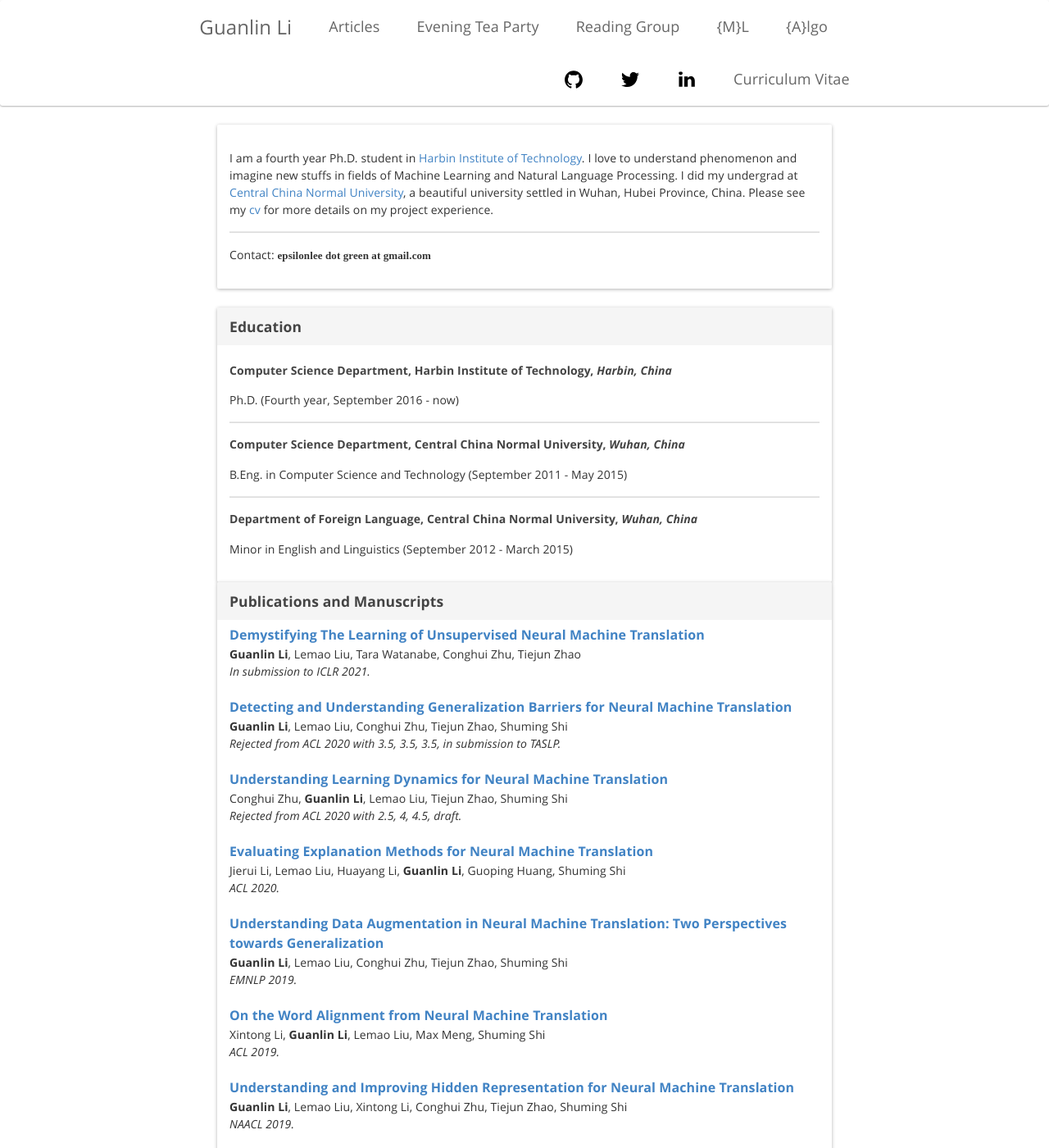
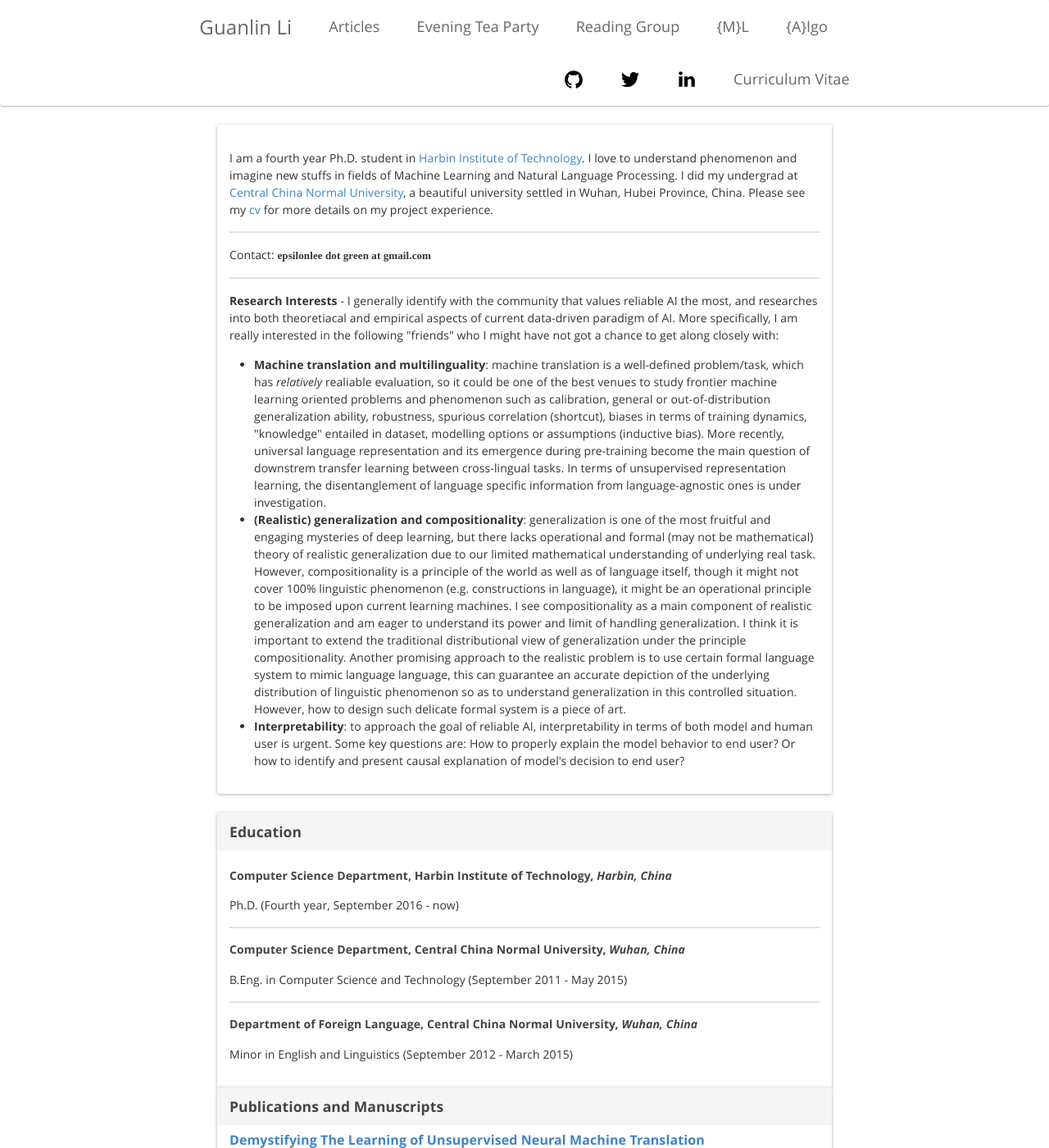
Before and after one commit to Epsilon-Lee/Epsilon-Lee.github.io, a Jekyll site: the page built from index.html, in a window 1280 px wide and 1400 px high. Shown: the whole window at 82% size. Built offline with Jekyll 4.4.1, drawn with Linux system fonts in a browser that asks for light colours; nearby versions of some CDN libraries; some web fonts are replaced.

Commit message:
add a statement of research interests

```diff
--- a/index.html
+++ b/index.html
@@ -26,6 +26,15 @@
                     <p>
                         Contact: <b style="font-family: 'Droid Sans Mono'; font-size: 13px;">epsilonlee dot green at gmail.com</b>
                     </p>
+                    <hr/>
+                    <p>
+                        <b>Research Interests</b> - I generally identify with the community that values reliable AI the most, and researches into both theoretiacal and empirical aspects of current data-driven paradigm of AI. More specifically, I am really interested in the following "friends" who I might have not got a chance to get along closely with:
+		                <ul>
+						  <li><b>Machine translation and multilinguality</b>: machine translation is a well-defined problem/task, which has <i>relatively</i> realiable evaluation, so it could be one of the best venues to study frontier machine learning oriented problems and phenomenon such as calibration, general or out-of-distribution generalization ability, robustness, spurious correlation (shortcut), biases in terms of training dynamics, "knowledge" entailed in dataset, modelling options or assumptions (inductive bias). More recently, universal language representation and its emergence during pre-training become the main question of downstrem transfer learning between cross-lingual tasks. In terms of unsupervised representation learning, the disentanglement of language specific information from language-agnostic ones is under investigation.</li>
+						  <li><b>(Realistic) generalization and compositionality</b>: generalization is one of the most fruitful and engaging mysteries of deep learning, but there lacks operational and formal (may not be mathematical) theory of realistic generalization due to our limited mathematical understanding of underlying real task. However, compositionality is a principle of the world as well as of language itself, though it might not cover 100% linguistic phenomenon (e.g. constructions in language), it might be an operational principle to be imposed upon current learning machines.	I see compositionality as a main component of realistic generalization and am eager to understand its power and limit of handling generalization. I think it is important to extend the traditional distributional view of generalization under the principle compositionality. Another promising approach to the realistic problem is to use certain formal language system to mimic language language, this can guarantee an accurate depiction of the underlying distribution of linguistic phenomenon so as to understand generalization in this controlled situation. However, how to design such delicate formal system is a piece of art.</li>
+						  <li><b>Interpretability</b>: to approach the goal of reliable AI, interpretability in terms of both model and human user is urgent. Some key questions are: How to properly explain the model behavior to end user? Or how to identify and present causal explanation of model's decision to end user?</li>
+						</ul>
+                    </p>
                     <!--p>
                         <b>LinkedIn: </b> <a href="https://cn.linkedin.com/in/jiamings" target="_blank">Jiaming Song</a>
                     </p>
```
